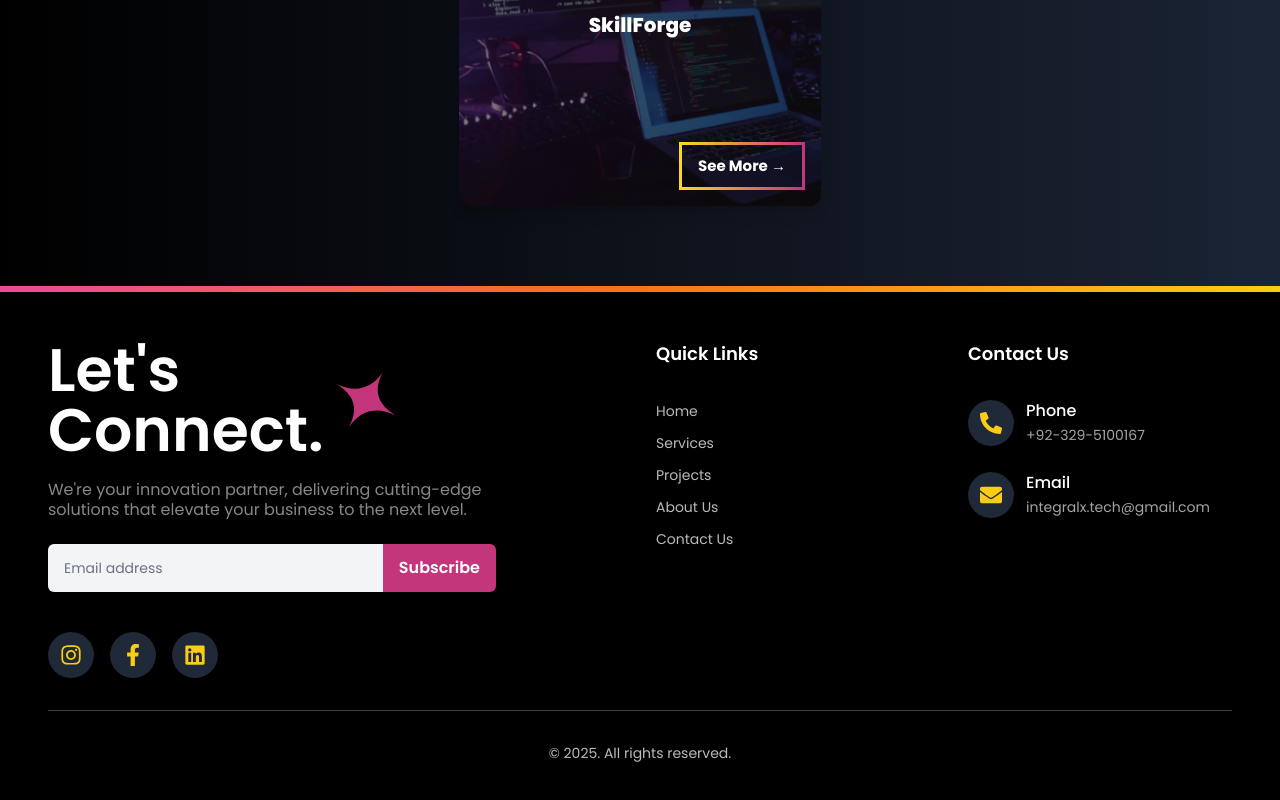
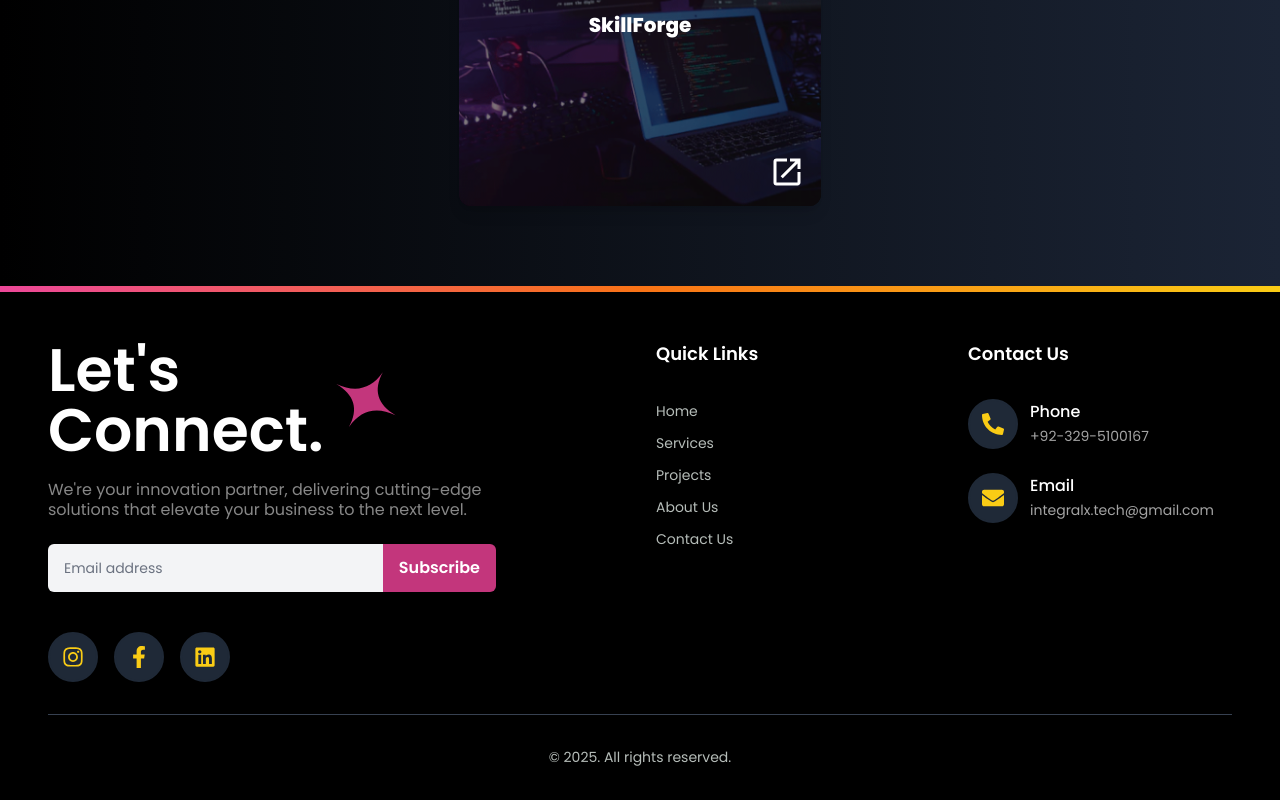
Before and after one commit to saad-builds/IntegralX-Updated, a React (Create React App) app: page /projects in a window 1280 px wide. Shown: the part 1676-2476 px from the top of the page. Built offline with nearby package versions, Linux system fonts and the light colour scheme.

Commit message:
updated project cards button with icon and updated footer icons

```diff
--- a/src/components/Homepage/Footer.js
+++ b/src/components/Homepage/Footer.js
@@ -30,7 +30,7 @@ const Footer = () => {
   const location = useLocation();
 
   const handleFooterLinkClick = (event, linkConfig) => {
-    const { path, sectionId } = linkConfig;
+    const { sectionId } = linkConfig;
     if (sectionId && location.pathname === "/") {
       event.preventDefault();
       smoothScrollToIdWithOffset(sectionId, "main-header", 0);
@@ -64,7 +64,10 @@ const Footer = () => {
       });
       if (response.success) {
         setEmail("");
-        setTimeout(() => setSubStatus({ loading: false, message: "", error: false }), 5000);
+        setTimeout(
+          () => setSubStatus({ loading: false, message: "", error: false }),
+          5000
+        );
       }
     } catch (err) {
       setSubStatus({
@@ -74,6 +77,10 @@ const Footer = () => {
       });
     }
   };
+
+  // Reusable classes for icon circles: keep border same, darken bg on hover, icon color unchanged
+  const circleClasses =
+    "bg-gray-800 border-[2px] border-gray-800 rounded-full p-3 flex items-center justify-center transition-colors duration-200 hover:bg-gray-900";
 
   return (
     <>
@@ -88,18 +95,17 @@ const Footer = () => {
                 <br />
                 Connect.
               </h2>
-              <img
-                src="/Shape.svg"
-                alt="shape"
-                className="w-[60px] h-[60px]"
-              />
+              <img src="/Shape.svg" alt="shape" className="w-[60px] h-[60px]" />
             </div>
             <p className="text-sm md:text-[16px] text-[#878787] mb-6 max-w-md">
               We're your innovation partner, delivering cutting-edge solutions
               that elevate your business to the next level.
             </p>
 
-            <form onSubmit={handleSubscribe} className="flex flex-col sm:flex-row w-full max-w-md mb-4">
+            <form
+              onSubmit={handleSubscribe}
+              className="flex flex-col sm:flex-row w-full max-w-md mb-4"
+            >
               <input
                 type="email"
                 placeholder="Email address"
@@ -119,7 +125,11 @@ const Footer = () => {
             </form>
 
             {subStatus.message && (
-              <p className={`text-xs h-4 ${subStatus.error ? "text-red-400" : "text-green-400"}`}>
+              <p
+                className={`text-xs h-4 ${
+                  subStatus.error ? "text-red-400" : "text-green-400"
+                }`}
+              >
                 {subStatus.message}
               </p>
             )}
@@ -131,7 +141,7 @@ const Footer = () => {
                 target="_blank"
                 rel="noreferrer"
                 aria-label="Instagram"
-    className="bg-gray-800 rounded-full p-3 flex items-center justify-center"
+                className={circleClasses}
               >
                 <FaInstagram className="text-yellow-400" size={22} />
               </a>
@@ -140,7 +150,7 @@ const Footer = () => {
                 target="_blank"
                 rel="noreferrer"
                 aria-label="Facebook"
-    className="bg-gray-800 rounded-full p-3 flex items-center justify-center"
+                className={circleClasses}
               >
                 <FaFacebookF className="text-yellow-400" size={22} />
               </a>
@@ -149,19 +159,20 @@ const Footer = () => {
                 target="_blank"
                 rel="noreferrer"
                 aria-label="LinkedIn"
-    className="bg-gray-800 rounded-full p-3 flex items-center justify-center"
+                className={circleClasses}
               >
                 <FaLinkedin className="text-yellow-400" size={22} />
               </a>
             </div>
-
           </div>
 
           {/* Right Section */}
           <div className="w-full lg:w-1/2 flex flex-col sm:flex-row justify-center items-center sm:items-start gap-12 lg:gap-12 text-center sm:text-left">
             {/* Quick Links */}
             <div className="flex-1">
-              <h4 className="text-white font-semibold mb-8 text-[18px]">Quick Links</h4>
+              <h4 className="text-white font-semibold mb-8 text-[18px]">
+                Quick Links
+              </h4>
               <ul className="space-y-2">
                 {quickLinksConfig.map((linkItem) => (
                   <li key={linkItem.text}>
@@ -179,13 +190,15 @@ const Footer = () => {
 
             {/* Contact Us */}
             <div className="flex-1">
-  <h4 className="text-white font-semibold mb-8 text-[18px]">Contact Us</h4>
+              <h4 className="text-white font-semibold mb-8 text-[18px]">
+                Contact Us
+              </h4>
               <div className="space-y-6">
                 {/* Phone Section */}
                 <div className="flex items-center gap-3 justify-center sm:justify-start">
                   <a
                     href="tel:+923295100167"
-        className="bg-gray-800 rounded-full p-3 flex items-center justify-center"
+                    className={circleClasses}
                   >
                     <FaPhoneAlt className="text-yellow-400" size={22} />
                   </a>
@@ -204,7 +217,7 @@ const Footer = () => {
                 <div className="flex items-center gap-3 justify-center sm:justify-start">
                   <a
                     href="mailto:integralx.tech@gmail.com"
-        className="bg-gray-800 rounded-full p-3 flex items-center justify-center"
+                    className={circleClasses}
                   >
                     <FaEnvelope className="text-yellow-400" size={22} />
                   </a>
@@ -220,7 +233,6 @@ const Footer = () => {
                 </div>
               </div>
             </div>
-
           </div>
         </div>
 
--- a/src/components/Homepage/ProjectSection.js
+++ b/src/components/Homepage/ProjectSection.js
@@ -2,6 +2,7 @@ import React from "react";
 import { useNavigate, Link } from "react-router-dom";
 import { motion } from "framer-motion";
 import { projectData } from "../../data/projectData";
+import { MdOpenInNew } from "react-icons/md";
 
 const cardVariants = {
   hidden: { opacity: 0, y: 30, scale: 0.95 },
@@ -64,27 +65,13 @@ const ImageItem = ({ src, alt, title, slug, index }) => {
               </div>
 
               <div className="absolute bottom-4 right-4">
-                <button
-                  className="
-                    relative z-10
-                    px-4 py-2.5
-                    text-[15px] font-bold text-white
-                    rounded-[6px]
-                    bg-transparent
-                    transition duration-300 ease-in-out
-                    group-hover:bg-white/10
-                    group-hover:backdrop-blur-md
-                    group-hover:shadow-md
-                  "
-                  style={{
-                    borderImage: "linear-gradient(90deg, #F9D923, #C3367C) 1",
-                    borderStyle: "solid",
-                    borderRadius: "6px",
-                  }}
-                >
-                  See More →
-                </button>
-              </div>
+  <Link to={detailUrl}>
+    <MdOpenInNew
+      size={30}
+      className="text-white cursor-pointer transition-colors duration-300 group-hover:text-brand-yellow"
+    />
+  </Link>
+</div>
             </div>
           </div>
         </div>
--- a/src/components/ProjectPage/Projects.js
+++ b/src/components/ProjectPage/Projects.js
@@ -4,6 +4,8 @@ import { motion } from "framer-motion";
 import { projectData } from "../../data/projectData";
 import Header from "../Homepage/Header";
 import Footer from "../Homepage/Footer";
+import { MdOpenInNew } from "react-icons/md";
+
 
 // Animation for each image card with stagger & scale on scroll
 const cardVariants = {
@@ -79,37 +81,14 @@ const ImageItem = ({ src, alt, title, slug, index }) => {
                 </p>
               </div>
 
-              <div className="absolute bottom-4 right-4">
-                <button
-                  className="
-                    relative z-10
-                    px-3 sm:px-4 py-2 sm:py-2.5
-                    text-[14px] sm:text-[15px] font-bold text-white
-                    rounded-[6px]
-                    bg-transparent
-                    border-2 border-transparent
-                    border-[3px] border-[linear-gradient(90deg,#F9D923,#C3367C)] rounded-sm
-                    transition duration-300 ease-in-out
-                    group-hover:bg-white/10
-                    group-hover:backdrop-blur-md
-                    group-hover:shadow-md
-
-                    before:content-[''] before:absolute before:inset-0 before:rounded-[6px]
-                    before:z-[-1] before:opacity-100
-                    before:transition-opacity before:duration-300
-
-                    group-hover:before:opacity-0
-                    group-hover:border-0
-                  "
-                  style={{
-                    borderImage: "linear-gradient(90deg, #F9D923, #C3367C) 1",
-                    borderStyle: "solid",
-                    borderRadius: "6px",
-                  }}
-                >
-                  See More →
-                </button>
-              </div>
+         <div className="absolute bottom-4 right-4">
+  <Link to={detailUrl}>
+  <MdOpenInNew
+      size={36}
+      className="text-white cursor-pointer transition-colors duration-300 group-hover:text-brand-yellow"
+    />
+  </Link>
+</div>
             </div>
           </div>
         </div>
```
Lines whose indentation alone changed are shown as unchanged.
